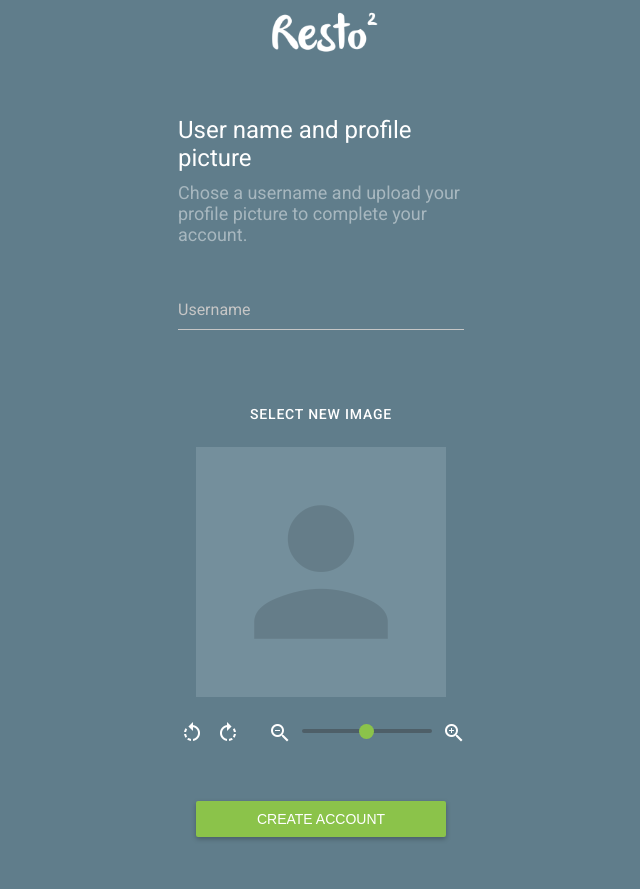
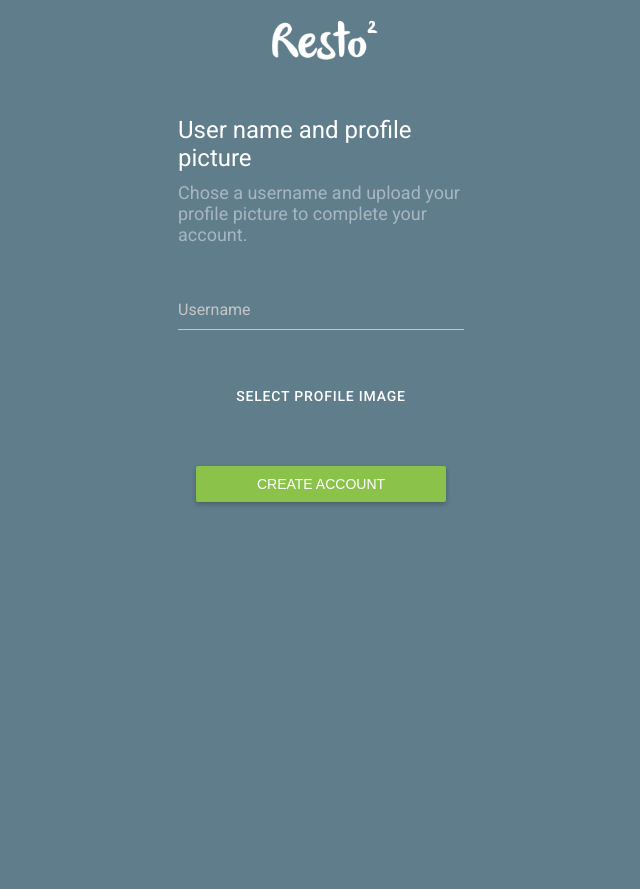
Before and after one commit to JeremyPP/randomResto, a PHP site: page /newaccount.html in a window 1280 px wide. Shown: the whole page, without its empty margins (319-959 px from the left). After the commit the page ends 505 px from the top, so only its background shows below. Run offline with PHP 8.4, Linux system fonts and the light colour scheme; some libraries are stand-ins or nearby versions.

Commit message:
more on the account creation page.

```diff
--- a/newaccount.html
+++ b/newaccount.html
@@ -38,7 +38,9 @@
 					<input type="file" class="cropit-image-input" />
 
 					<!-- And clicking on this button will open up select file dialog -->
-					<div class="select-image-btn">Select new image</div>
+					<div class="select-image-btn">Select profile image</div>
+
+					<div class="hiddenEditorContainer" style="display:none">
 
 						<div class="cropit-preview">
 							<i class="material-icons profilePhotoPlaceholder">person</i>
@@ -56,6 +58,8 @@
 							</div>
 						</div>
 
+					</div>
+
 					<input type="hidden" name="image-data" class="hidden-image-data" />
 				</div>
 
@@ -66,6 +70,13 @@
 		</section>
 
 		<script>
+
+			$('.cropit-image-input').change(function() {
+				if($.trim($('.cropit-image-input').val()).length){
+					$(".hiddenEditorContainer").show();
+					$(".select-image-btn").html("Select other image");
+				};
+			});
 
 			$(function() {
 				$('.image-editor').cropit();
--- a/style.css
+++ b/style.css
@@ -24,6 +24,8 @@ body.newAccountPage {
 	height: 64px;
 	position: relative;
 	text-align: center;
+
+	top: 8px;
 }
 
 .defaultHeader img.mainHeaderLogo,
@@ -133,6 +135,7 @@ input.cropit-image-input {
     letter-spacing: .8px;
     width: 250px;
     margin: 0 auto;
+	margin-top: -18px;
 }
 
 .controls-wrapper {
```
Lines whose indentation alone changed are shown as unchanged.
